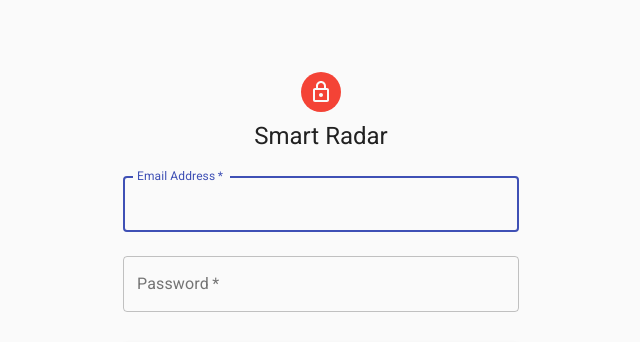
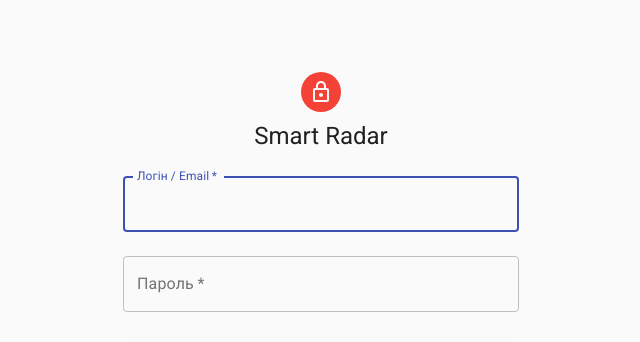
Before and after one commit to se-infotech-internship/client.web.admin, a React (Create React App) app: page /login in a window 1280 px wide. Shown: the top 342 px of the page, without its empty margins (319-959 px from the left). Built offline with nearby package versions, Linux system fonts and the light colour scheme.

Commit message:
change label of fields login/email

```diff
--- a/src/components/LoginPage.tsx
+++ b/src/components/LoginPage.tsx
@@ -128,7 +128,7 @@ export default function LoginPage() {
             required
             fullWidth
             id='email'
-            label='Email Address'
+            label='Логін / Email'
             name='email'
             // autoComplete='email'
             autoFocus
@@ -136,7 +136,7 @@ export default function LoginPage() {
             value={email}
             onChange={handleEmail}
             error={isError}
-            helperText={isError ? 'Логін або пароль неправильні' : ''}
+            helperText={isError ? 'Логін або пароль невірні' : ''}
           />
           <TextField
             variant='outlined'
@@ -144,14 +144,14 @@ export default function LoginPage() {
             required
             fullWidth
             name='password'
-            label='Password'
+            label='Пароль'
             type='password'
             id='password'
             // autoComplete='current-password'
             value={password}
             onChange={handlePassword}
             error={isError}
-            helperText={isError ? 'Логін або пароль неправильні' : ''}
+            helperText={isError ? 'Логін або пароль невірні' : ''}
           />
           <Button
             type='submit'
```
